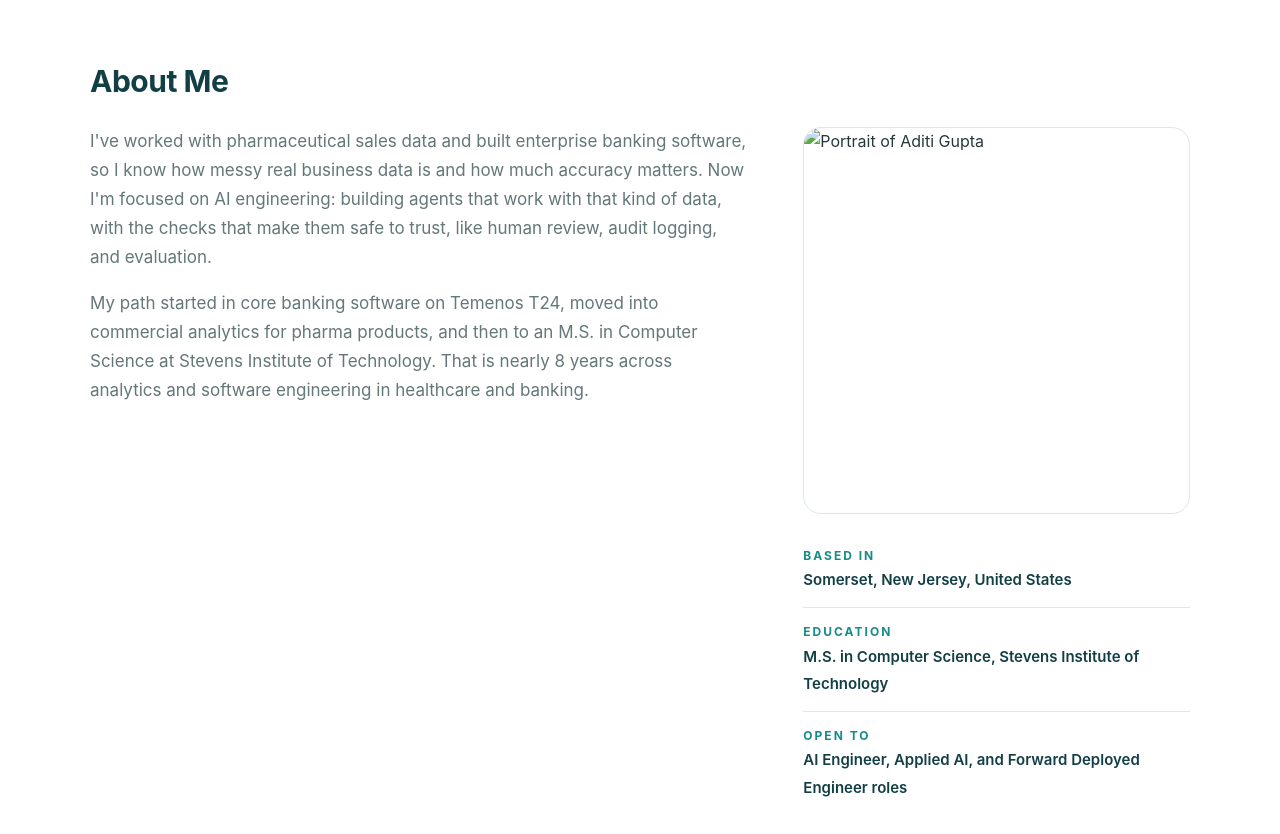
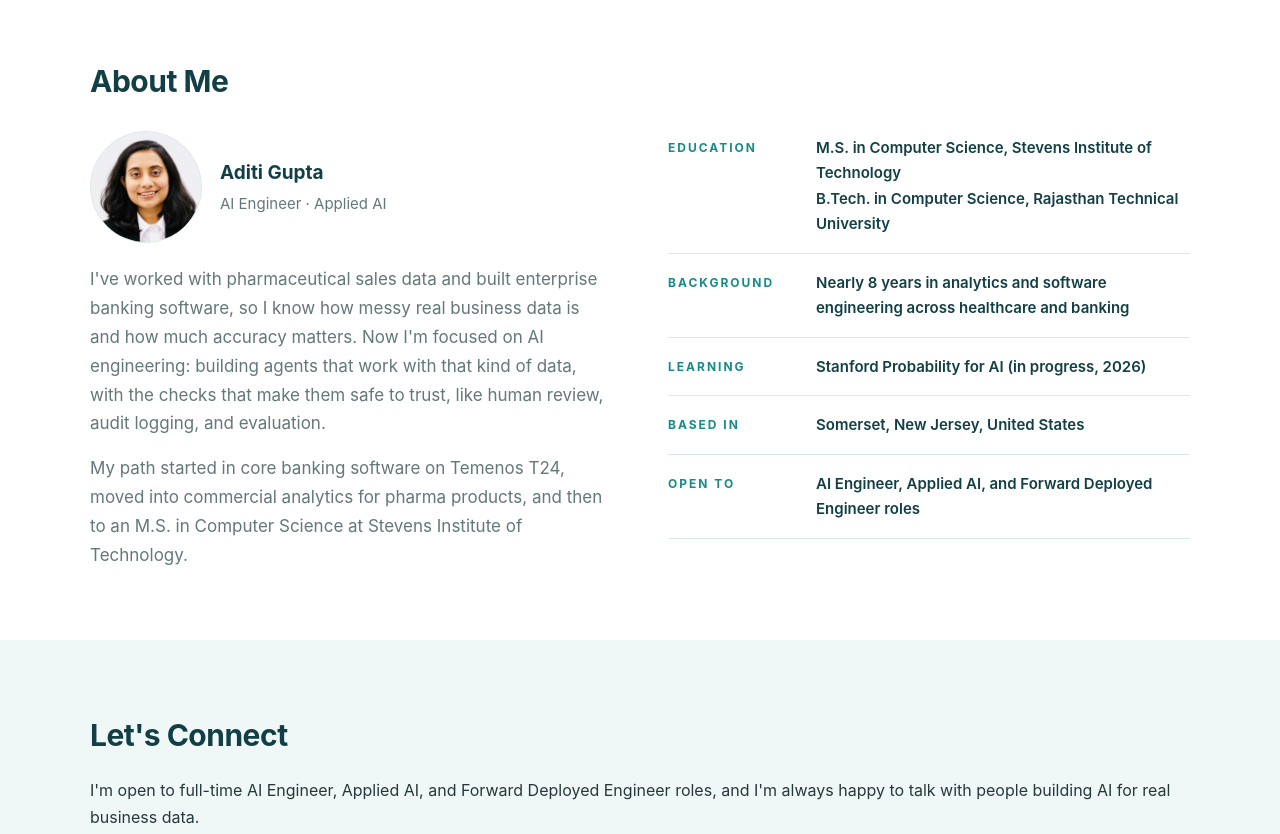
Before and after one commit to AditiGuptaz/aditiguptaz.github.io, a plain HTML site: page index.html in a window 1280 px wide. Shown: the part 4280-5114 px from the top of the page. Drawn offline with Linux system fonts and the light colour scheme.

Commit message:
Add files via upload

```diff
--- a/index.html
+++ b/index.html
@@ -385,30 +385,49 @@
     /* ---------- About ---------- */
     .about-grid {
       display: grid;
-      grid-template-columns: minmax(0, 1.7fr) minmax(0, 1fr);
+      grid-template-columns: minmax(0, 1fr) minmax(0, 1fr);
       gap: 56px;
       align-items: start;
-      margin-top: 20px;
+      margin-top: 24px;
     }
 
-    .about-text p { color: var(--muted); font-size: 17px; margin: 0 0 18px; }
+    .about-intro {
+      display: flex;
+      align-items: center;
+      gap: 18px;
+      margin-bottom: 22px;
+    }
 
     .about-photo {
-      display: block;
-      width: 100%;
-      height: auto;
-      aspect-ratio: 1 / 1;
+      width: 112px;
+      height: 112px;
+      flex-shrink: 0;
+      border-radius: 50%;
       object-fit: cover;
-      border-radius: 18px;
       border: 1px solid var(--border);
+      background: var(--soft);
     }
 
-    .about-facts { list-style: none; padding: 0; margin: 18px 0 0; }
-    .about-facts li { padding: 14px 0; border-bottom: 1px solid var(--border); }
-    .about-facts li:last-child { border-bottom: none; }
+    .about-text .about-name { margin: 0; color: var(--navy); font-size: 19px; font-weight: 700; }
+    .about-text .about-role { margin: 2px 0 0; color: var(--muted); font-size: 15px; }
+
+    .about-text p { color: var(--muted); font-size: 17px; margin: 0 0 16px; }
+    .about-text p:last-child { margin-bottom: 0; }
+
+    .about-facts { list-style: none; padding: 0; margin: 0; }
+
+    .about-facts li {
+      display: grid;
+      grid-template-columns: 130px minmax(0, 1fr);
+      gap: 18px;
+      padding: 16px 0;
+      border-bottom: 1px solid var(--border);
+    }
+
+    .about-facts li:first-child { padding-top: 4px; }
 
     .fact-label {
-      display: block;
+      padding-top: 3px;
       color: var(--blue);
       font-size: 12px;
       font-weight: 700;
@@ -417,6 +436,7 @@
     }
 
     .fact-value { color: var(--navy); font-size: 15px; font-weight: 600; }
+    .fact-value span { display: block; }
 
     /* ---------- Contact & footer ---------- */
     .contact-email { font-size: 17px; font-weight: 600; }
@@ -435,13 +455,13 @@
       .grid { grid-template-columns: 1fr; }
       .skills-more { grid-template-columns: 1fr; }
       .about-grid { grid-template-columns: 1fr; gap: 28px; }
-      .about-side { max-width: 340px; }
       section { padding: 50px 0; }
     }
 
     @media (max-width: 700px) {
       nav { flex-direction: column; align-items: flex-start; }
       .nav-links { gap: 12px 16px; }
+      .about-facts li { grid-template-columns: 1fr; gap: 2px; }
     }
   </style>
 </head>
@@ -790,6 +810,15 @@
 
         <div class="about-grid">
           <div class="about-text">
+            <div class="about-intro">
+              <!-- Upload aditi-gupta.jpg to the repo, next to index.html -->
+              <img class="about-photo" src="aditi-gupta.jpg" alt="Portrait of Aditi Gupta" width="112" height="112">
+              <div>
+                <p class="about-name">Aditi Gupta</p>
+                <p class="about-role">AI Engineer · Applied AI</p>
+              </div>
+            </div>
+
             <p>
               I've worked with pharmaceutical sales data and built
               enterprise banking software, so I know how messy real
@@ -802,30 +831,34 @@
               My path started in core banking software on Temenos T24, moved
               into commercial analytics for pharma products, and then to an
               M.S. in Computer Science at Stevens Institute of Technology.
-              That is nearly 8 years across analytics and software
-              engineering in healthcare and banking.
             </p>
           </div>
 
-          <aside class="about-side">
-            <!-- Upload aditi-gupta.jpg to the repo, next to index.html -->
-            <img class="about-photo" src="aditi-gupta.jpg" alt="Portrait of Aditi Gupta" width="800" height="800" loading="lazy">
-
           <ul class="about-facts">
+            <li>
+              <span class="fact-label">Education</span>
+              <span class="fact-value">
+                <span>M.S. in Computer Science, Stevens Institute of Technology</span>
+                <span>B.Tech. in Computer Science, Rajasthan Technical University</span>
+              </span>
+            </li>
+            <li>
+              <span class="fact-label">Background</span>
+              <span class="fact-value">Nearly 8 years in analytics and software engineering across healthcare and banking</span>
+            </li>
+            <li>
+              <span class="fact-label">Learning</span>
+              <span class="fact-value">Stanford Probability for AI (in progress, 2026)</span>
+            </li>
             <li>
               <span class="fact-label">Based in</span>
               <span class="fact-value">Somerset, New Jersey, United States</span>
-              </li>
-              <li>
-                <span class="fact-label">Education</span>
-                <span class="fact-value">M.S. in Computer Science, Stevens Institute of Technology</span>
             </li>
             <li>
               <span class="fact-label">Open to</span>
               <span class="fact-value">AI Engineer, Applied AI, and Forward Deployed Engineer roles</span>
             </li>
           </ul>
-          </aside>
         </div>
       </div>
     </section>
```
Also changed, not shown: aditi-gupta.jpg (added). Lines whose indentation alone changed are shown as unchanged.
